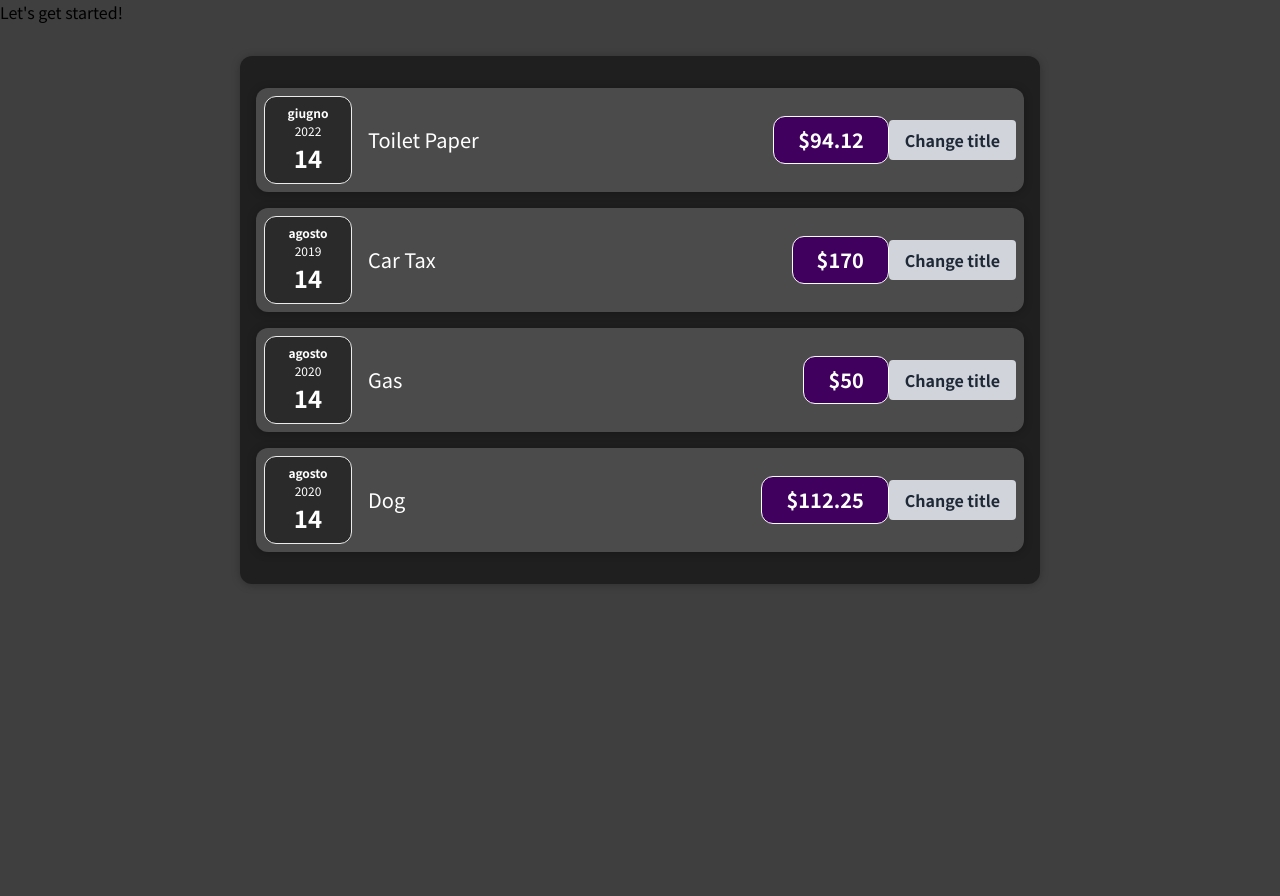
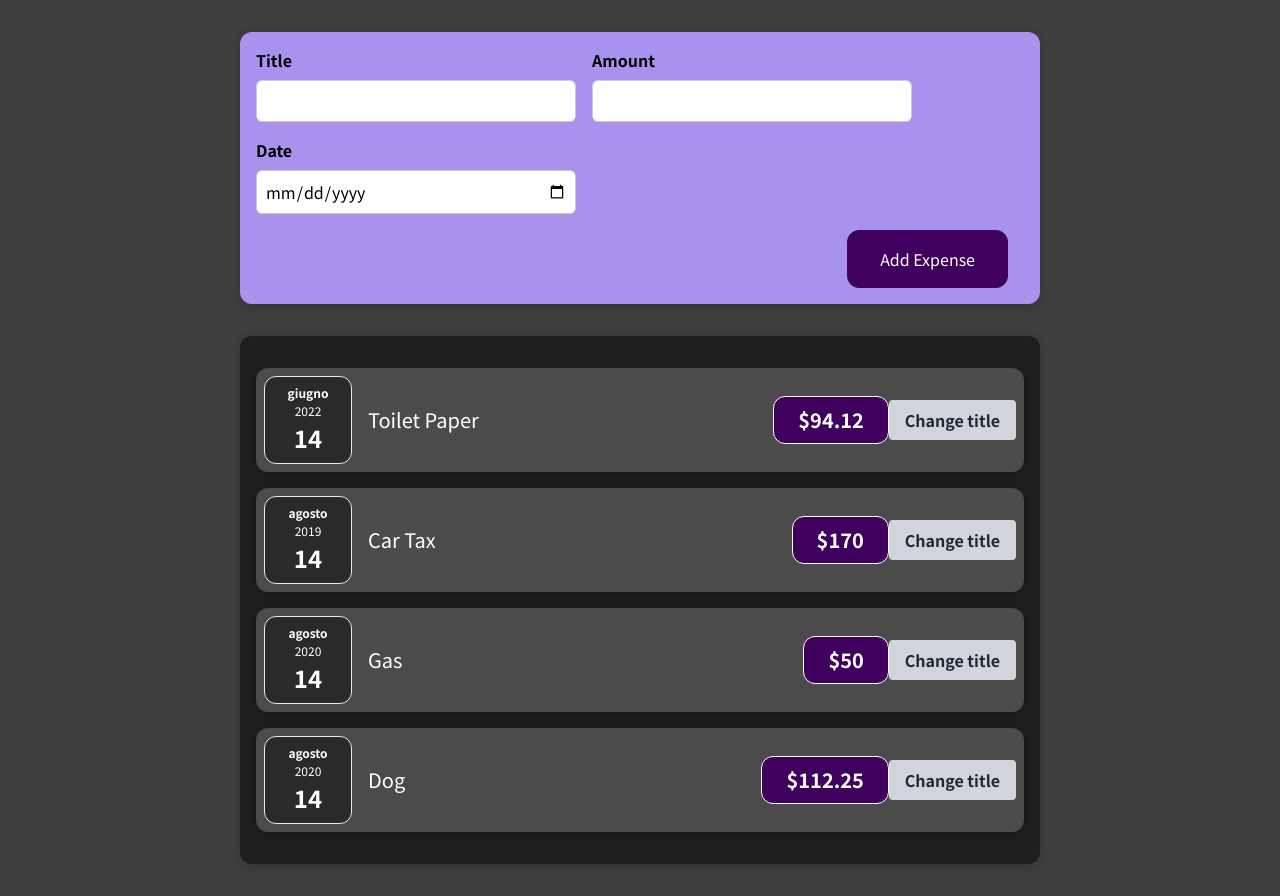
Before and after one commit to ldm0805/To-do-list, a React (Create React App) app: page / in a window 1280 px wide. Before the commit the page ends 800 px from the top, so only its background shows below. Built offline with nearby package versions, Linux system fonts and the light colour scheme.

Commit message:
Aggiunta form per inserimento task

```diff
--- a/src/App.js
+++ b/src/App.js
@@ -4,6 +4,7 @@
 // Importo il componente
 import Expenses from "./components/Expenses/Expenses";
 import "./components/Expenses/Expenses.scss";
+import NewExpense from "./components/NewExpense/NewExpense";
 
 const expenses = [
   {
@@ -44,7 +45,7 @@
   //JSX
   return (
     <div>
-      <h2>Let's get started!</h2>
+      <NewExpense />
       <div>
         <Expenses items={expenses}></Expenses>
       </div>
--- /dev/null
+++ b/src/components/NewExpense/ExpenseForm.js
@@ -0,0 +1,26 @@
+import "./ExpenseForm.scss";
+
+const ExpenseForm = () => {
+  return (
+    <form action="">
+      <div className="new-expense__controls">
+        <div className="new-expense__control">
+          <label>Title</label>
+          <input type="text" />
+        </div>
+        <div className="new-expense__control">
+          <label>Amount</label>
+          <input type="number" min="0.01" step="0.01" />
+        </div>
+        <div className="new-expense__control">
+          <label>Date</label>
+          <input type="date" min="2019-01-01" max="2023/05/16" />
+        </div>
+      </div>
+      <div className="new-expense__actions">
+        <button type="submit">Add Expense</button>
+      </div>
+    </form>
+  );
+};
+export default ExpenseForm;
--- /dev/null
+++ b/src/components/NewExpense/ExpenseForm.scss
@@ -0,0 +1,26 @@
+.new-expense__controls {
+  display: flex;
+  flex-wrap: wrap;
+  gap: 1rem;
+  margin-bottom: 1rem;
+  text-align: left;
+}
+
+.new-expense__control label {
+  font-weight: bold;
+  margin-bottom: 0.5rem;
+  display: block;
+}
+
+.new-expense__control input {
+  font: inherit;
+  padding: 0.5rem;
+  border-radius: 6px;
+  border: 1px solid #ccc;
+  width: 20rem;
+  max-width: 100%;
+}
+
+.new-expense__actions {
+  text-align: right;
+}
--- /dev/null
+++ b/src/components/NewExpense/NewExpense.js
@@ -0,0 +1,12 @@
+import "./NewExpense.scss";
+//IMporto la form
+import ExpenseForm from "./ExpenseForm";
+
+const NewExpense = () => {
+  return (
+    <div className="new-expense">
+      <ExpenseForm />
+    </div>
+  );
+};
+export default NewExpense;
--- /dev/null
+++ b/src/components/NewExpense/NewExpense.scss
@@ -0,0 +1,38 @@
+.new-expense {
+  background-color: #a892ee;
+  padding: 1rem;
+  margin: 2rem auto;
+  width: 50rem;
+  max-width: 95%;
+  border-radius: 12px;
+  text-align: center;
+  box-shadow: 0 1px 8px rgba(0, 0, 0, 0.25);
+}
+
+.new-expense button {
+  font: inherit;
+  cursor: pointer;
+  padding: 1rem 2rem;
+  border: 1px solid #40005d;
+  background-color: #40005d;
+  color: white;
+  border-radius: 12px;
+  margin-right: 1rem;
+}
+
+.new-expense button:hover,
+.new-expense button:active {
+  background-color: #510674;
+  border-color: #510674;
+}
+
+.new-expense button.alternative {
+  color: #220131;
+  border-color: transparent;
+  background-color: transparent;
+}
+
+.new-expense button.alternative:hover,
+.new-expense button.alternative:active {
+  background-color: #ddb3f8;
+}
```
